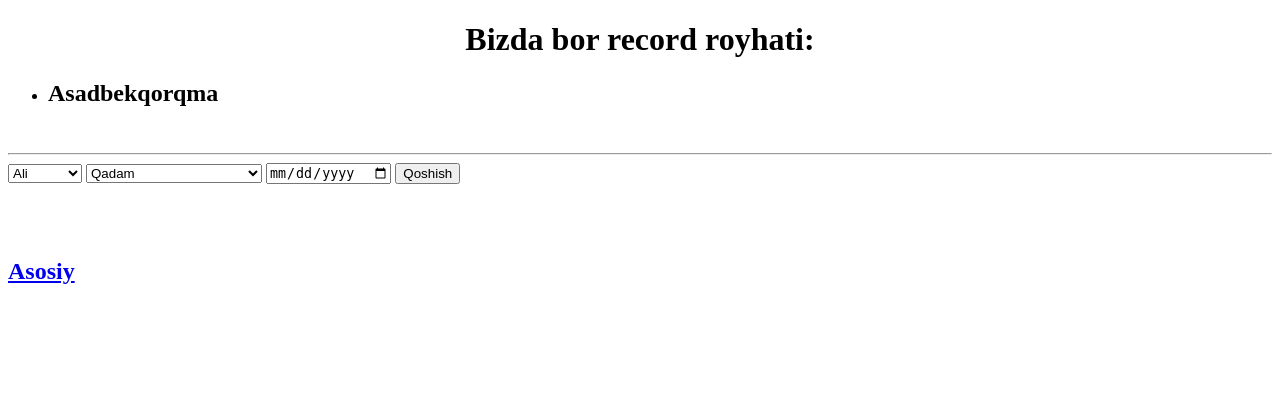
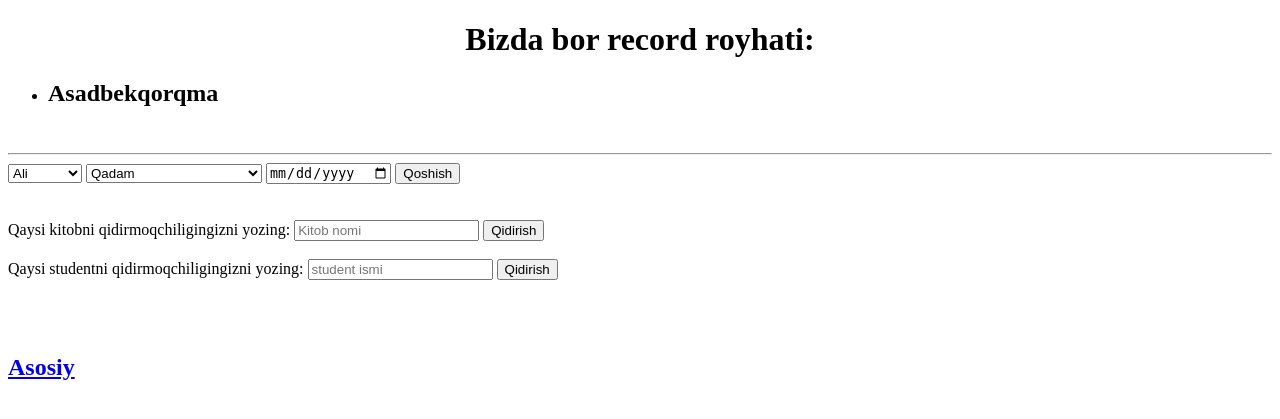
Before and after one commit to qwertyusern/Kutubhona, a Django app: page /record/ in a window 1280 px wide. Shown: the top 419 px of the page. Run offline with Django 4.2, Linux system fonts and the light colour scheme; data comes from the database, SQL or seed files in the repository; both versions use the stored data as it was after the commit.

Commit message:
uyga vazifani bajardim

```diff
--- a/app1/views.py
+++ b/app1/views.py
@@ -83,7 +83,17 @@ def record(request):
             sana=request.POST.get("sana")
         )
         return redirect("/record/")
-    return render(request,"record.html",{"rec":r,"st":s,"kt":k})
+    soz = request.GET.get("qidirish")
+    if soz==None:
+        k=kitob.objects.all().order_by("nom")
+    else:
+        k = kitob.objects.filter(nom=soz)
+    s = request.GET.get("q")
+    if s==None:
+        s=student.objects.all().order_by("ism")
+    else:
+        s =student.objects.filter(ism=s)
+    return render(request,"record.html",{"student":s,"kitoblar":k,"rec":r,"st":s,"kt":k})
 def kitob_edit(request,p):
     if request.method=="POST":
         k=kitob.objects.get(id=p)
--- a/templates/record.html
+++ b/templates/record.html
@@ -27,6 +27,22 @@
         <input type="date" name="sana" placeholder="sanani kiriting">
       <button type="submit">Qoshish</button>
     </form>
+    <br><br>
+    <form>
+        <label for="qidirish">
+        Qaysi kitobni qidirmoqchiligingizni yozing:
+        <input id="qidirish" name="qidirish" placeholder="Kitob nomi">
+        <button>Qidirish</button>
+        </label>
+    </form>
+    <br>
+    <form>
+        <label for="q">
+        Qaysi studentni qidirmoqchiligingizni yozing:
+        <input id="q" name="q" placeholder="student ismi">
+        <button>Qidirish</button>
+        </label>
+    </form>
     <br>
     <br>
     <br>
--- a/templates/studentlar.html
+++ b/templates/studentlar.html
@@ -5,7 +5,7 @@
     <title>studentlar</title>
 </head>
 <body>
-    <h1>Bizning kursimizda talim olayotgan Studentlar:</h1>
+    <h1 style="text-align: center">Bizning kursimizda talim olayotgan Studentlar:</h1>
     {%for i in studentlar%}
     <ul>
         <li><h2>{{i}}</h2></li>
```
Also changed, not shown: templates/books.html (+15 -8 lines), db.sqlite3.
